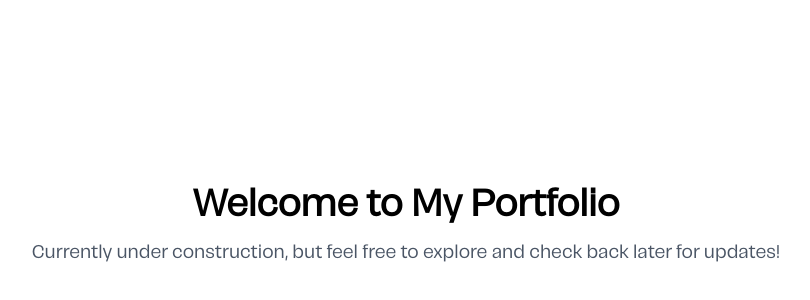
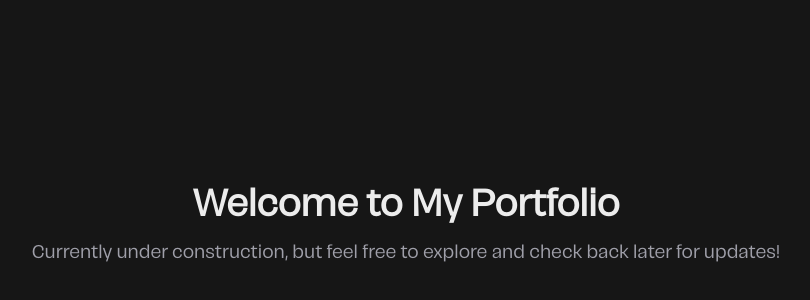
Before and after one commit to sandunwira/portfolio, a React (Vite) app: page / in a window 1280 px wide. Shown: the part 178-478 px from the top of the page, without its empty margins (234-1044 px from the left). Built offline with nearby package versions, Linux system fonts and the light colour scheme.

Commit message:
feat: update global styles

```diff
--- a/src/index.css
+++ b/src/index.css
@@ -56,6 +56,9 @@
 
 html {
 	font-family: "Campeche Regular", sans-serif;
+	color: var(--white);
+	background: var(--black);
+	scroll-behavior: smooth;
 }
 
 
--- a/src/pages/Home.jsx
+++ b/src/pages/Home.jsx
@@ -4,7 +4,7 @@ function HomePage() {
 	return (
 		<div className="flex flex-col items-center justify-center min-h-screen py-2">
 			<h1 className="text-4xl font-bold mb-4">Welcome to My Portfolio</h1>
-			<p className="text-lg text-gray-600">
+			<p className="text-lg text-zinc-400">
 				Currently under construction, but feel free to explore and check back later for updates!
 			</p>
 		</div>
```
